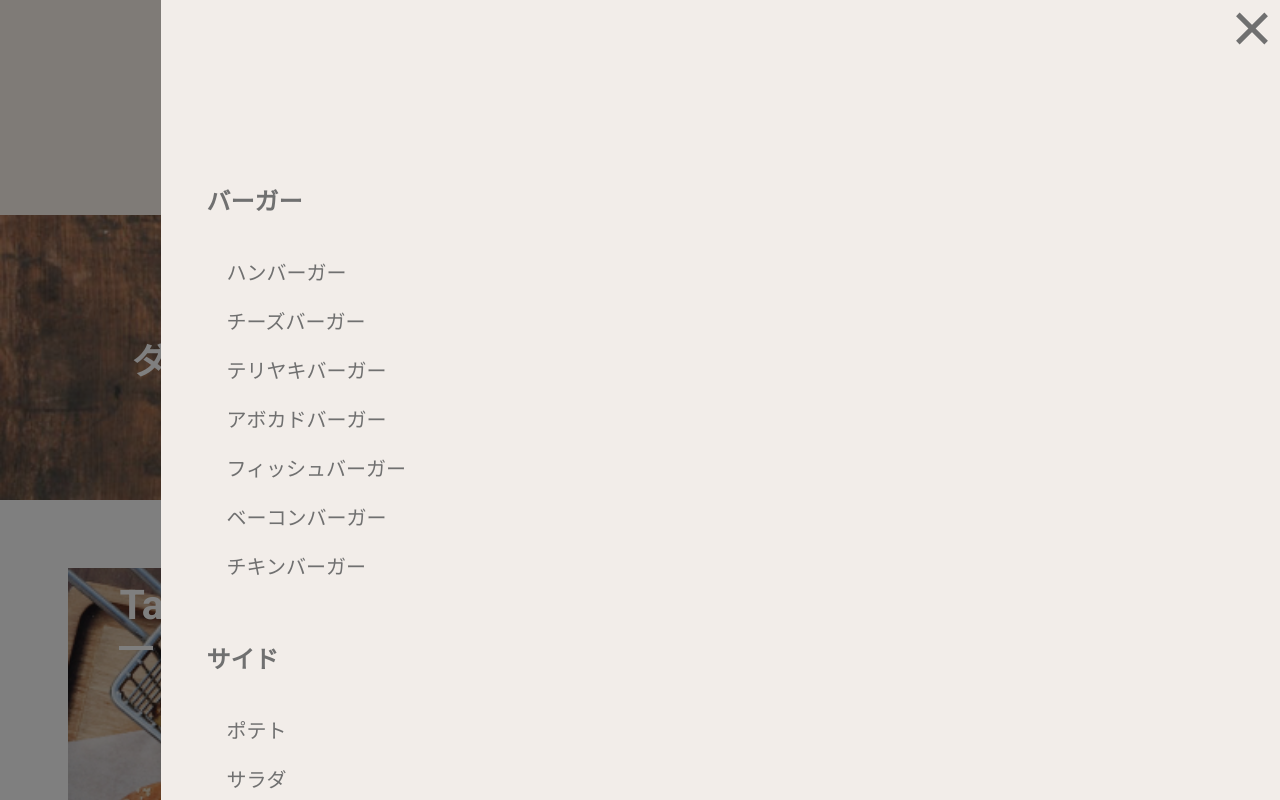
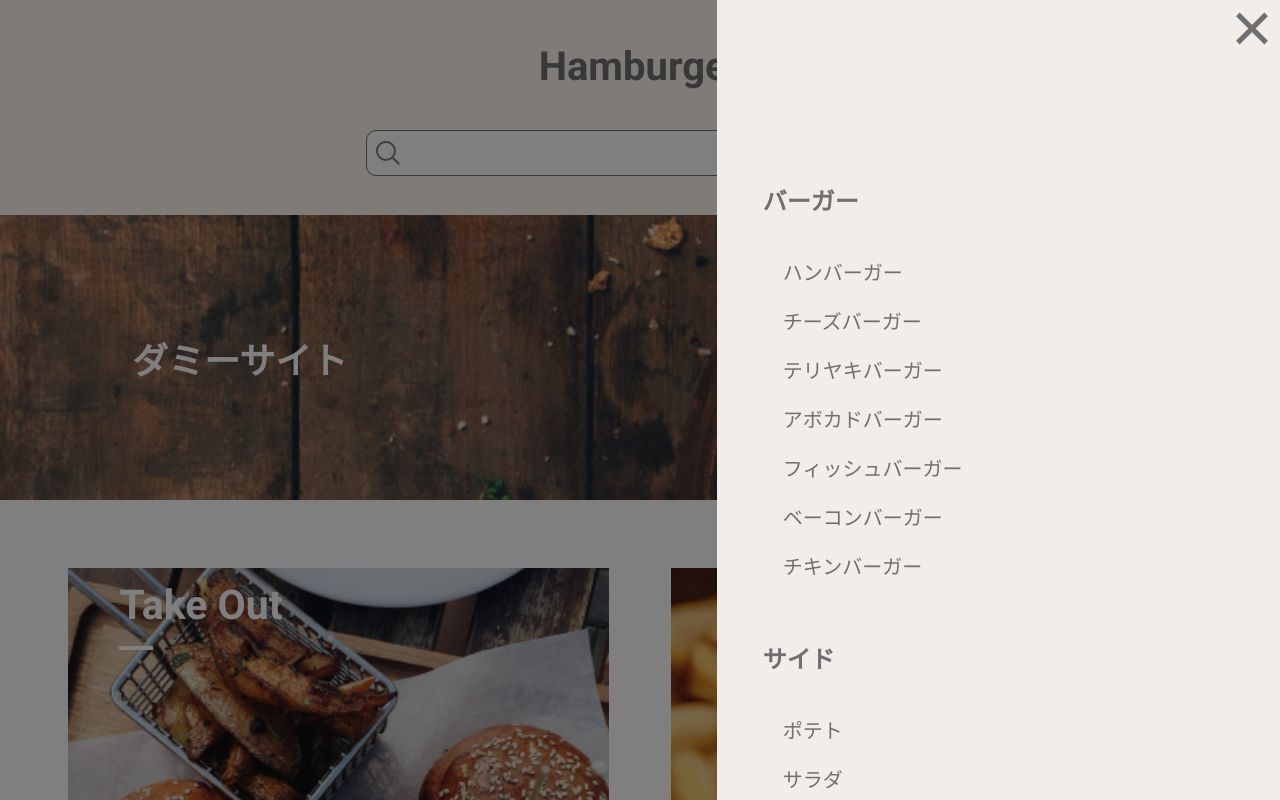
Before and after one commit to LibertyReman/hamburger_static, a website: page index.html in a window 1280 px wide. Both pictures are taken after a click on the button "Menu". Drawn offline with nearby package versions, Linux system fonts and the light colour scheme; files that its build step writes are made by us from their sources.

Commit message:
タブレット：メニューの作成

```diff
--- a/scss/object/project/_gmenu.scss
+++ b/scss/object/project/_gmenu.scss
@@ -2,7 +2,8 @@
 @use "../../foundation/mixin";
 @use "../../foundation/variable";
 
-$menu-width: 87.46%;
+$menu-width-sp: 87.46%;
+$menu-width-tablet: 44%;
 $clbtn-width: 40px;
 $clbtn-height: 5px;
 
@@ -42,14 +43,22 @@ $clbtn-height: 5px;
     position: fixed;  // ウィンドウ左上端で固定
     z-index: 100; // 1番上に表示する
     left: 100%; // 左端(0)から右にX移動
-    width: $menu-width;
+    width: $menu-width-sp;
     height: 100%;
     background-color: variable.$color-brown;
     transition: all 500ms 0s ease;
 
+    @include mixin.breakpoint("tablet") {
+      width: $menu-width-tablet;
+    }
+
     &.is-open {
-      left: 100% - $menu-width; // 左端(0)から右にX移動 100% -> X%
+      left: 100% - $menu-width-sp; // 左端(0)から右にX移動 100% -> X%
       overflow-y: scroll; // height(auto以外)の指定が必要
+
+      @include mixin.breakpoint("tablet") {
+        left: 100% - $menu-width-tablet; // 左端(0)から右にX移動 100% -> X%
+      }
     }
 
     &__menu-clbtn {
```
